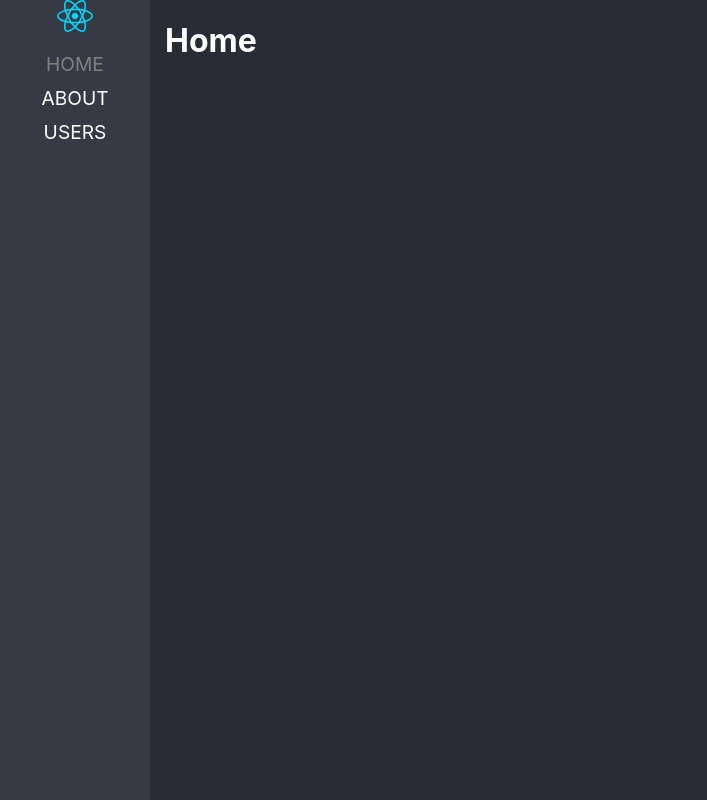
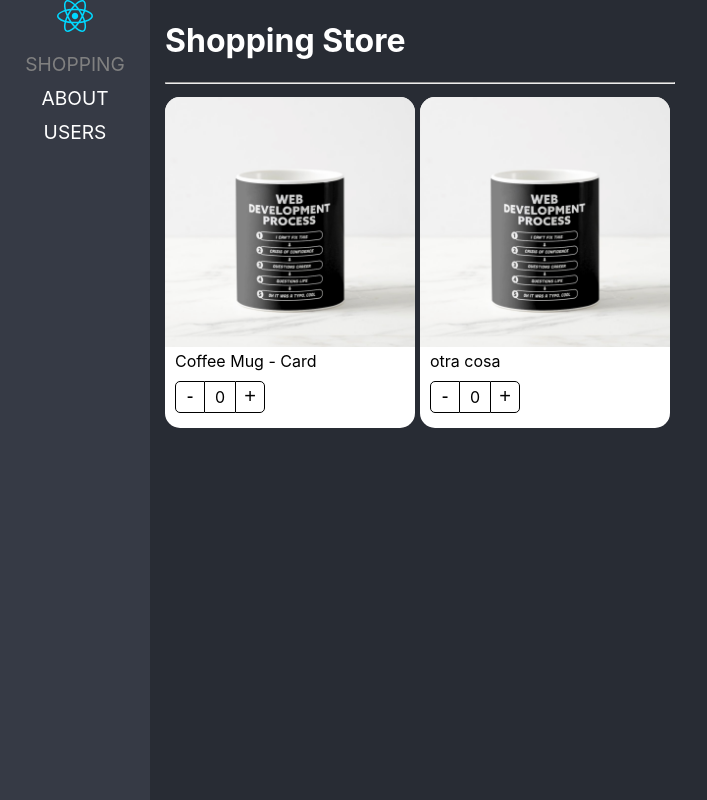
Before and after one commit to gilgonzalez/react-empty-router, a React (Vite) app: page / in a window 1280 px wide. Shown: the whole page, without its empty margins (0-707 px from the left). Built offline with nearby package versions, Linux system fonts and the light colour scheme.

Commit message:
Compound ready

```diff
--- /dev/null
+++ b/src/02-component-patterns/components/ProductButtons.tsx
@@ -0,0 +1,14 @@
+import { useContext } from "react";
+import styles from "../styles/styles.module.css";
+import { ProductContext } from "./ProductCard";
+
+export const ProductButtons = () => {
+  const {changeValue, counter} = useContext(ProductContext);
+  return (
+    <div className={styles.buttonsContainer}>
+        <button onClick={() => changeValue(-1)} type='button' className={styles.buttonMinus}>-</button>
+        <div className={styles.countLabel}>{counter}</div>
+        <button onClick={() => changeValue(1)} type='button' className={styles.buttonAdd}>+</button>
+      </div>
+  )
+}
--- /dev/null
+++ b/src/02-component-patterns/components/ProductCard.tsx
@@ -0,0 +1,23 @@
+
+import { createContext } from 'react';
+import { useProduct } from '../hooks/useProduct';
+import { ProductContextProps, PropsProductCard } from '../interfaces/Product';
+import styles from '../styles/styles.module.css';
+
+export const ProductContext = createContext({} as ProductContextProps)
+const { Provider } = ProductContext;
+
+export const ProductCard = ({product, children} : PropsProductCard) => {
+
+  const {counter,changeValue} = useProduct()
+
+  return (
+    <Provider value={{
+      counter, changeValue, product
+    }}>
+      <div className={styles.productCard}>
+        {children}
+      </div>
+    </Provider>
+  )
+}
--- /dev/null
+++ b/src/02-component-patterns/components/ProductImg.tsx
@@ -0,0 +1,14 @@
+import { useContext } from "react";
+import noImage from '../assets/no-image.jpg';
+import styles from '../styles/styles.module.css';
+import { ProductContext } from "./ProductCard";
+
+export const ProductImg = ({img} : {img?: string}) => {
+  const { product } = useContext(ProductContext);
+  const { img : productImage } = product
+  const imgToShow = img ? img : productImage
+
+  return (
+    <img src={imgToShow ? imgToShow : noImage} alt="Product img" className={styles.productImg} />
+  )
+}
--- /dev/null
+++ b/src/02-component-patterns/components/ProductTitle.tsx
@@ -0,0 +1,11 @@
+import { useContext } from "react";
+import styles from "../styles/styles.module.css";
+import { ProductContext } from "./ProductCard";
+
+export const ProductTitle = ({title}: {title?: string}) => {
+  const { product } = useContext(ProductContext);
+  const productTitle = title ? title : product.title;
+  return (
+    <span className={styles.productDescription}>{productTitle}</span>
+  )
+}
--- /dev/null
+++ b/src/02-component-patterns/components/index.ts
@@ -0,0 +1,16 @@
+import { ProductCard as ProductCardHOC } from "./ProductCard";
+
+import { ProductCardHOCProps } from "../interfaces/Product";
+import { ProductButtons } from "./ProductButtons";
+import { ProductImg } from "./ProductImg";
+import { ProductTitle } from "./ProductTitle";
+
+export { ProductButtons } from "./ProductButtons";
+export { ProductImg } from "./ProductImg";
+export { ProductTitle } from "./ProductTitle";
+
+export const ProductCard: ProductCardHOCProps = Object.assign(ProductCardHOC, {
+	Title: ProductTitle,
+	Image: ProductImg,
+	Buttons: ProductButtons,
+});
--- /dev/null
+++ b/src/02-component-patterns/hooks/useProduct.ts
@@ -0,0 +1,14 @@
+import { useState } from "react";
+
+export const useProduct = () => {
+	const [counter, setCounter] = useState(0);
+	const changeValue = (value: number) => {
+		if (value < 0 && counter === 0) return;
+		setCounter((prev) => prev + value);
+	};
+
+	return {
+		counter,
+		changeValue,
+	};
+};
--- /dev/null
+++ b/src/02-component-patterns/interfaces/Product.ts
@@ -0,0 +1,25 @@
+import { ReactElement } from "react";
+import { useProduct } from "../hooks/useProduct";
+
+export interface PropsProductCard {
+	product: Product;
+	children?: ReactElement | ReactElement[];
+}
+export interface Product {
+	id: string;
+	title: string;
+	img?: string;
+}
+
+type useProductReturn = ReturnType<typeof useProduct>;
+
+export interface ProductContextProps extends useProductReturn {
+	product: Product;
+}
+
+export interface ProductCardHOCProps {
+	({ children, product }: PropsProductCard): JSX.Element;
+	Title: (props: { title?: string }) => JSX.Element;
+	Image: (props: { img?: string }) => JSX.Element;
+	Buttons: () => JSX.Element;
+}
--- /dev/null
+++ b/src/02-component-patterns/pages/ShoppingPage.tsx
@@ -0,0 +1,34 @@
+import { ProductButtons, ProductCard, ProductImg, ProductTitle } from "../components"
+const product = {
+  id : "1",
+  title : 'Coffee Mug - Card',
+  img : './coffee-mug.png'
+}
+
+const ShoppingPage = () => {
+
+  return (
+    <div>
+      <h1>Shopping Store</h1>
+      <hr />
+      <div style={{
+        display: 'flex',
+        flexDirection: 'row',
+        flexWrap: 'wrap',
+      }}>
+        <ProductCard product={product}>
+          <ProductCard.Image />
+          <ProductCard.Title title={product.title}/>
+          <ProductCard.Buttons />
+        </ProductCard>
+        <ProductCard product={product}>
+          <ProductImg />
+          <ProductTitle title={'otra cosa'}/>
+          <ProductButtons />
+        </ProductCard>
+      </div>
+    </div>
+  )
+}
+
+export default ShoppingPage
--- /dev/null
+++ b/src/02-component-patterns/styles/styles.module.css
@@ -0,0 +1,62 @@
+
+
+.productCard {
+    background-color: white;
+    border-radius: 15px;
+    color: black;
+    padding-bottom: 5px;
+    width: 250px;
+    margin-right: 5px;
+    margin-top: 5px;
+}
+
+.productImg {
+    border-radius: 15px 15px 0px 0px;
+    width: 100%;
+}
+
+.productDescription {
+    margin: 10px;
+}
+
+.buttonsContainer {
+    margin: 10px;
+    display: flex;
+    flex-direction: row;
+}
+
+.buttonMinus {
+    cursor: pointer;
+    background-color: transparent;
+    border: 1px solid black;
+    border-radius: 5px 0px 0px 5px;
+    font-size: 20px;
+    width: 30px;
+}
+
+.buttonMinus:hover {
+    background-color: rgba(0, 0, 0, 0.1);
+}
+
+.countLabel {
+    border-bottom: 1px solid black;
+    border-top: 1px solid black;
+    font-size: 16px;
+    height: 25px;
+    padding-top: 5px;
+    text-align: center;
+    width: 30px;
+}
+
+.buttonAdd {
+    cursor: pointer;
+    background-color: transparent;
+    border: 1px solid black;
+    border-radius: 0px 5px 5px 0px;
+    font-size: 20px;
+    width: 30px;
+}
+
+.buttonAdd:hover {
+    background-color: rgba(0, 0, 0, 0.1);
+}
--- a/src/routes/Navigation.tsx
+++ b/src/routes/Navigation.tsx
@@ -1,5 +1,6 @@
 import { BrowserRouter, NavLink, Navigate, Route, Routes } from "react-router-dom";
 
+import ShoppingPage from "../02-component-patterns/pages/ShoppingPage";
 import logo from "../react.svg";
 
 const Navigation = () => {
@@ -11,7 +12,7 @@ const Navigation = () => {
 						<img src={logo} alt="Logo React" />
 						<ul>
 							<li>
-								<NavLink className={({ isActive }) => (isActive ? "nav-active" : "")} to="/"> HOME </NavLink>
+								<NavLink className={({ isActive }) => (isActive ? "nav-active" : "")} to="/"> SHOPPING </NavLink>
 							</li>
 							<li>
 								<NavLink className={({ isActive }) => (isActive ? "nav-active" : "")} to="/about"> ABOUT </NavLink>
@@ -24,7 +25,7 @@ const Navigation = () => {
 				<Routes>
 					<Route path="/about" element={<h1>About</h1>} />
 					<Route path="/users" element={<h1>Users</h1>} />
-					<Route path="/" element={<h1>Home</h1>} />
+					<Route path="/" element={<ShoppingPage/>} />
 					<Route path="/*" element={<Navigate to="/" replace />} />
 				</Routes>
 				</div>
```
Also changed, not shown: public/coffee-mug.png (added), src/02-component-patterns/assets/no-image.jpg (added).
